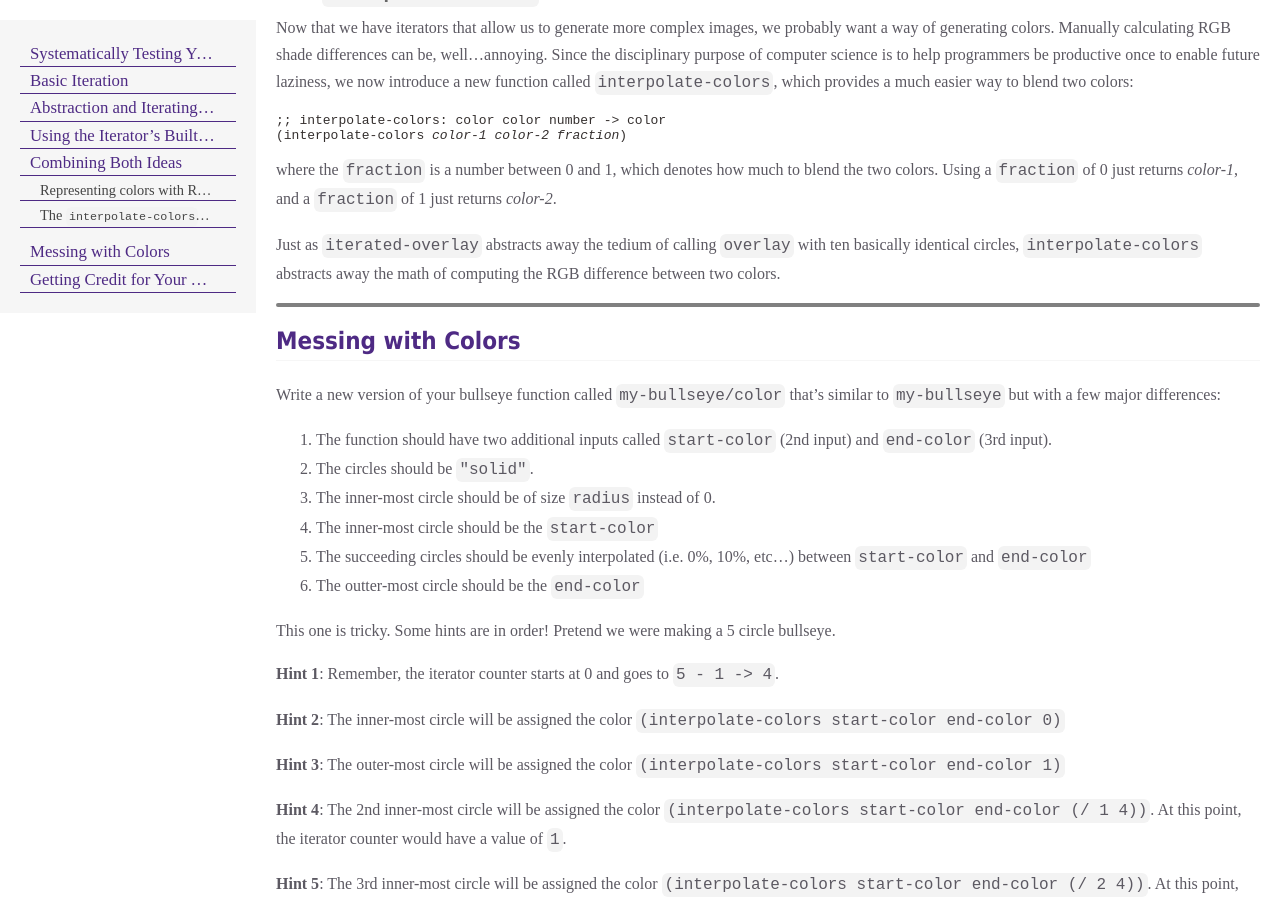
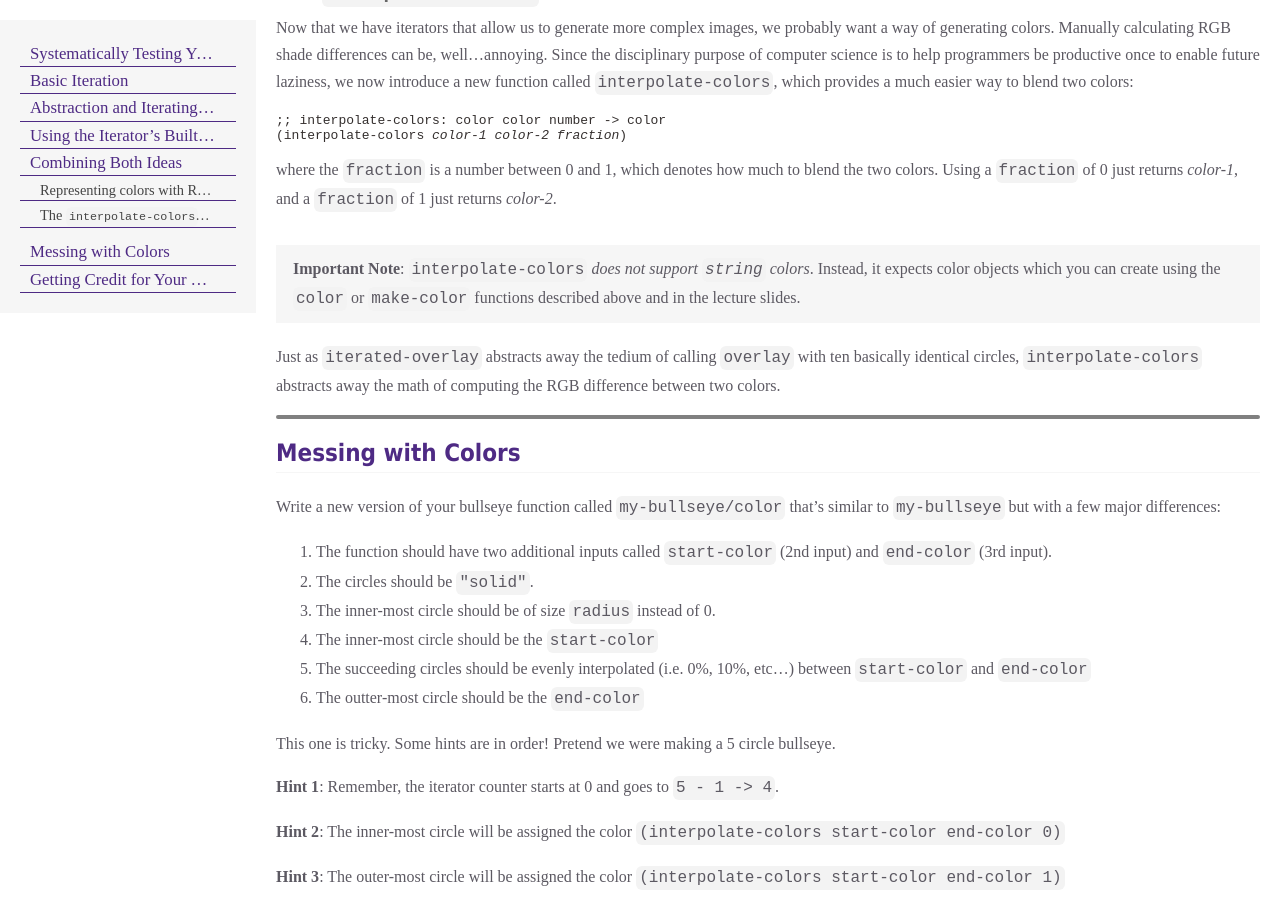
Before and after one commit to shhyou/bain-cs111-web-fork, a Jekyll site: the page built from pages/_assignments/tutorials/tutorial_1/tutorial_1.md, in a window 1280 px wide and 900 px high, scrolled down 6285 px. Built offline with Jekyll 4.4.1, drawn with Linux system fonts in a browser that asks for light colours; some web fonts are replaced.

Commit message:
interpolate-colors note

```diff
--- a/pages/_assignments/tutorials/tutorial_1/tutorial_1.md
+++ b/pages/_assignments/tutorials/tutorial_1/tutorial_1.md
@@ -181,6 +181,8 @@ Now that we have iterators that allow us to generate more complex images, we pro
 
 where the `fraction` is a number between 0 and 1, which denotes how much to blend the two colors. Using a `fraction` of 0 just returns _color-1_, and a `fraction` of 1 just returns _color-2_.
 
+> **Important Note**: `interpolate-colors` _does not support `string` colors_. Instead, it expects color objects which you can create using the `color` or `make-color` functions described above and in the lecture slides.
+
 Just as `iterated-overlay` abstracts away the tedium of calling `overlay` with ten basically identical circles, `interpolate-colors` abstracts away the math of computing the RGB difference between two colors.
 
 * * *
```
Also changed, not shown: pages/_assignments/exercises/exercise_2/exercise_2.md (+2 -0 lines), 1 other file.
